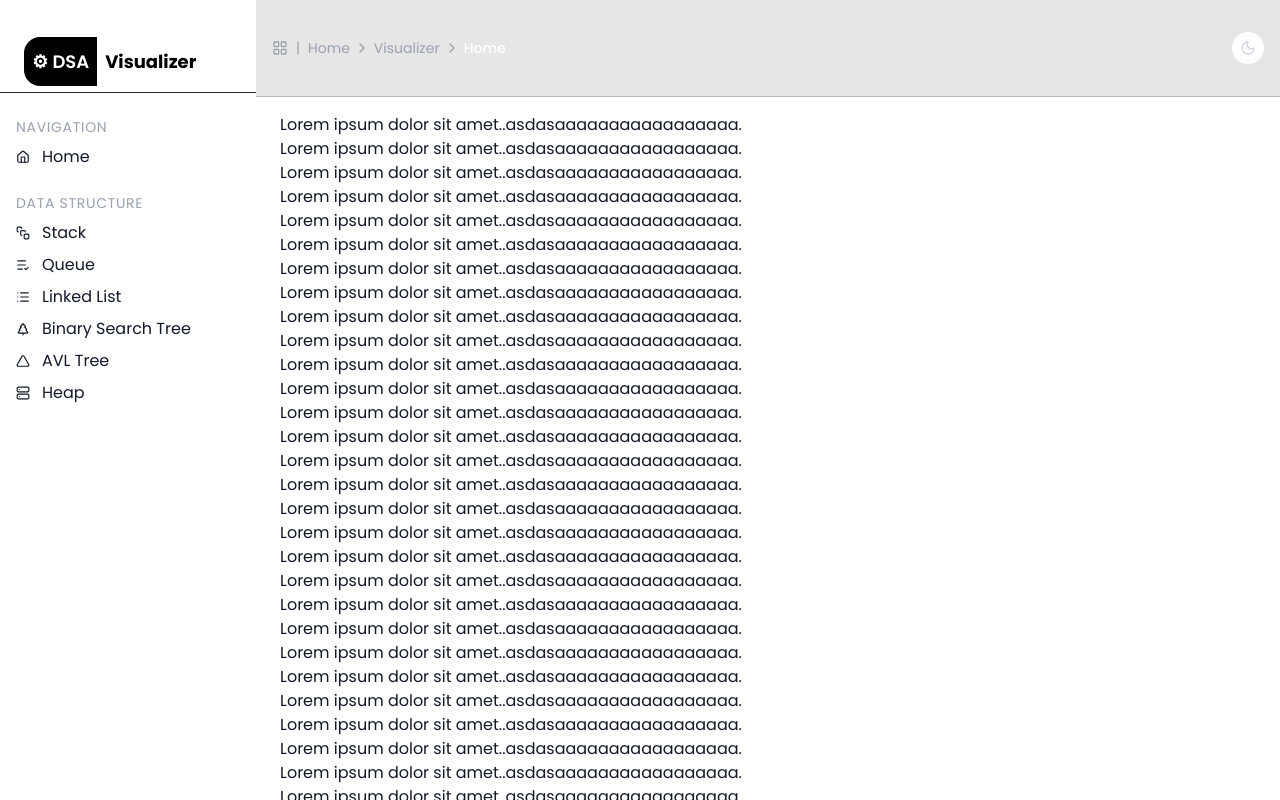
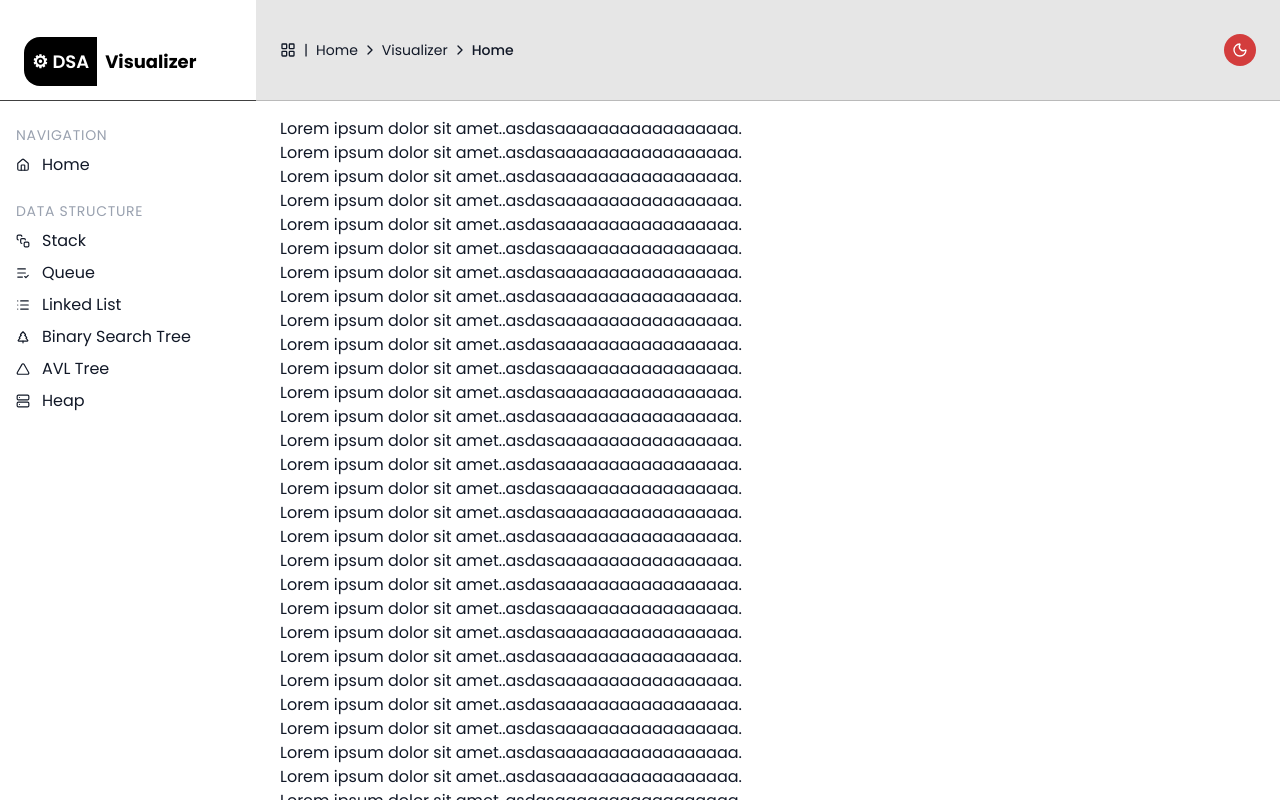
Before and after one commit to Bishwas-Timalsina/Algorithm-Visualizer, a React app: page /visualizer/home in a window 1280 px wide. Built offline with nearby package versions, Linux system fonts and the light colour scheme; the HTML template or start-up script is replaced by a standard one.

Commit message:
Dark light toggle

```diff
--- a/src/components/NavBar/Navbar.tsx
+++ b/src/components/NavBar/Navbar.tsx
@@ -37,8 +37,8 @@ const Navbar = () => {
 
   return (
     <>
-      <div className="grid grid-cols-12 justify-between w-full">
-        <div className="flex items-center text-gray-400 space-x-2 col-span-11">
+      <div className="my-[10px] grid grid-cols-12 justify-between w-full">
+        <div className="flex items-center text-[var(--text-color)] space-x-2 col-span-11">
           <LayoutGrid className="w-4 h-4" />
           <span className="text-sm">|</span>
 
@@ -51,7 +51,7 @@ const Navbar = () => {
               <div key={i} className="flex items-center space-x-1">
                 <ChevronRight className="w-4 h-4" />
                 {i === paths.length - 1 ? (
-                  <span className="text-sm text-white font-medium">
+                  <span className="text-sm text-[var(--text-color)] font-medium">
                     {segment.name}
                   </span>
                 ) : (
@@ -69,12 +69,12 @@ const Navbar = () => {
         <div className="col-span-1 flex justify-end">
           <button
             onClick={toggleDark}
-            className="p-2 rounded-full bg-[var(--secondary-color)] hover:bg-[var(--primary-color)] transition"
+            className="p-2 rounded-full bg-[var(--accent-color)] hover:bg-[#c21818] transition"
           >
             {dark ? (
-              <Sun className="w-4 h-4 text-yellow-400" />
+              <Sun className="w-4 h-4 text-white" />
             ) : (
-              <Moon className="w-4 h-4 text-gray-300" />
+              <Moon className="w-4 h-4 text-white" />
             )}
           </button>
         </div>
--- a/src/components/SideBar/Sidebar.tsx
+++ b/src/components/SideBar/Sidebar.tsx
@@ -8,7 +8,7 @@ const Sidebar = () => {
   return (
     <>
       <aside className="w-64 h-screen flex flex-col sticky top-0 bg-[var(--secondary-color)] text-[var(--text-color)]">
-        <div className="px-6 py-4 border-b border-neutral-800">
+        <div className="px-6 py-6 border-b border-neutral-700">
           <h1 className="text-lg font-semibold  w-fit ">
             <span className="text-white px-2 py-3 bg-black rounded-l-2xl ">
               ⚙ DSA
--- a/src/index.css
+++ b/src/index.css
@@ -5,16 +5,18 @@
 :root {
   --primary-color: #0e0e0e;
   --secondary-color: #ffffff;
-  --accent-color: #f78746;
+  /* --accent-color: #013877; */
+  --accent-color: rgb(211, 61, 61);
   --bg-color: #ffffff;
   --text-color: #111827;
 }
 
 .dark {
   --primary-color: #f3f4f6;
-  --secondary-color: #2f2f30;
-  --accent-color: #fb923c;
-  --bg-color: #000000;
+  --secondary-color: #161616;
+  /* --accent-color: #2a64bb; */
+  --accent-color: rgb(211, 61, 61);
+  --bg-color: #2f2f30;
   --text-color: #f3f4f6;
 }
 @layer base {
--- a/src/layout/HomeLayout.tsx
+++ b/src/layout/HomeLayout.tsx
@@ -6,12 +6,12 @@ import Navbar from "../components/NavBar/Navbar";
 const HomeLayout = () => {
   return (
     <div className="grid grid-cols-[16rem_1fr] h-screen overflow-hidden">
-      <aside className="bg-[var(--secondary-color)] h-full py-8">
+      <aside className="bg-[var(--secondary-color)] h-full py-6">
         <Sidebar />
       </aside>
 
       <main className="bg-[var(--bg-color)] flex flex-col overflow-hidden">
-        <header className="w-full sticky top-0 bg-[var(--primary-color)]/10 backdrop-blur-md border-b border-[var(--primary-color)]/20 flex items-center z-10 p-8 px-4">
+        <header className="w-full sticky top-0 bg-[var(--primary-color)]/10 backdrop-blur-md border-b border-[var(--primary-color)]/20 flex items-center z-10 p-6">
           <Navbar />
         </header>
 
```
